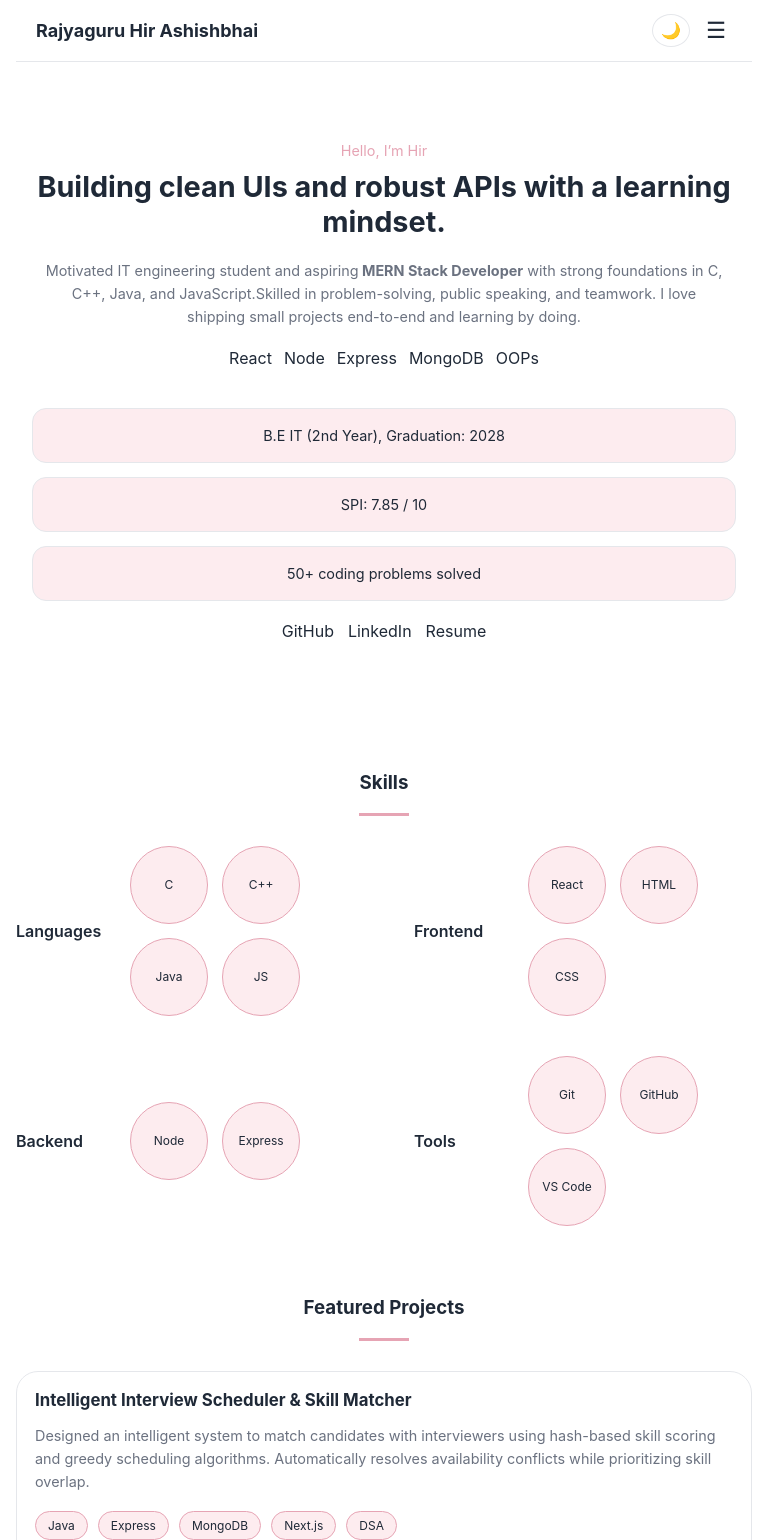
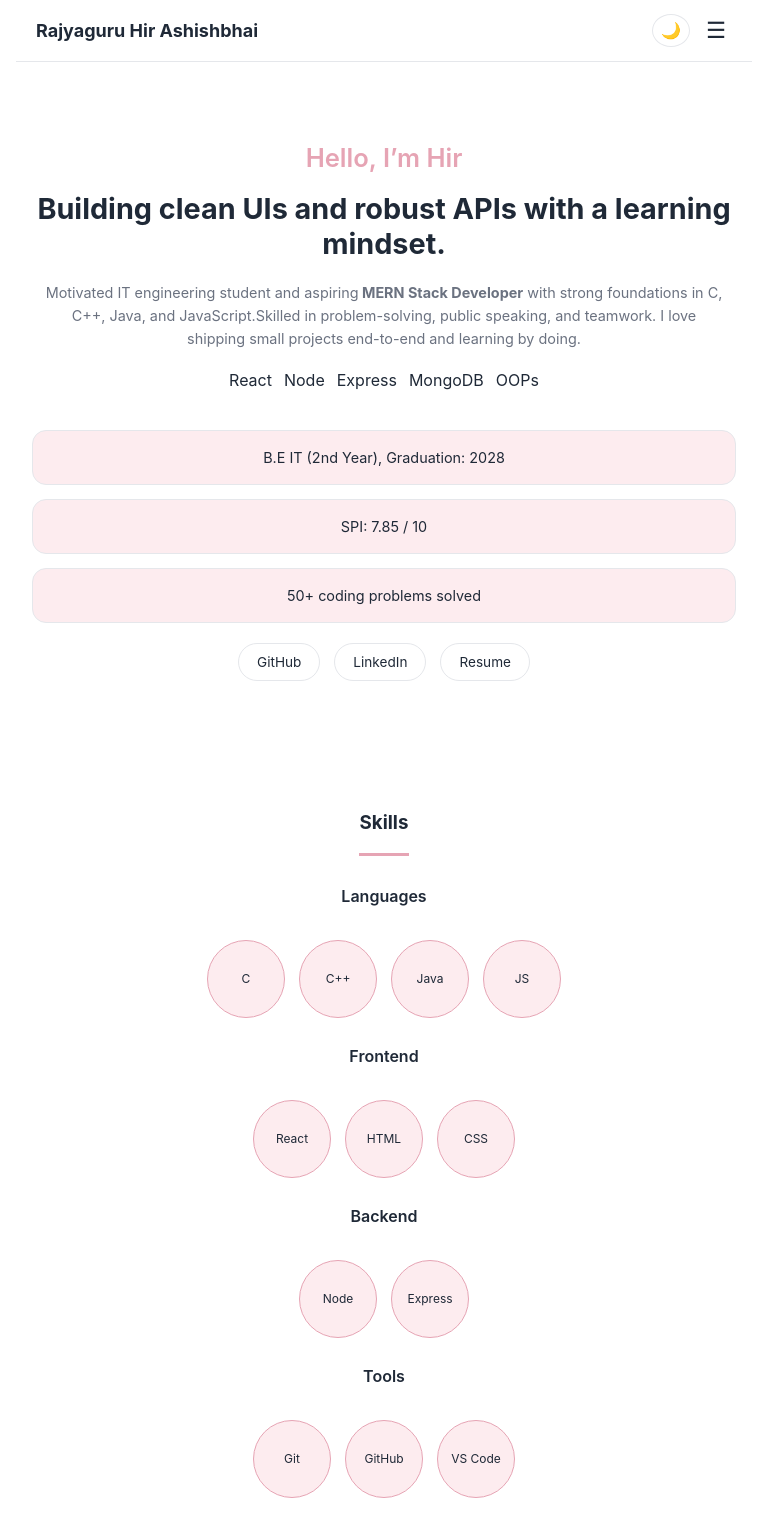
Before and after one commit to H-1709/portfolio-react, a React (Vite) app: page / in a window 768 px wide. Shown: the top 1540 px of the page. Built offline with nearby package versions, Linux system fonts and the light colour scheme; no server answers.

Commit message:
Refactor dark theme and add responsive styles
Moved dark theme CSS variables to use html[data-theme="dark"] selector for better theme management. Improved responsive styles for skill cards and navigation, updated .kicker and .btn styles, and added dark theme support for navbar and buttons.

```diff
--- a/src/components/Header.css
+++ b/src/components/Header.css
@@ -32,9 +32,8 @@ html[data-theme="dark"] {
   z-index: 1000;
   backdrop-filter: blur(14px);
   background: rgba(255, 255, 255, 0.65);
-backdrop-filter: blur(16px);
--webkit-backdrop-filter: blur(16px);
-
+  backdrop-filter: blur(16px);
+  -webkit-backdrop-filter: blur(16px);
   border-bottom: 1px solid var(--border);
 }
 
--- a/src/index.css
+++ b/src/index.css
@@ -1,4 +1,13 @@
 
+html[data-theme="dark"] {
+  --bg: #0f0f14;
+  --text: #f9fafb;
+  --muted: #9ca3af;
+
+  --accent: #f0b6c5;
+  --accent-soft: rgba(240, 182, 197, 0.12);
+  --border: rgba(255, 255, 255, 0.12);
+}
 
 body {
   outline: 5px solid red;
@@ -31,18 +40,8 @@ body {
   --border: #e5e7eb;
 }
 
-/* 🌙 DARK THEME */
-body.dark {
-  --bg: #0f0f14;
-  --text: #f9fafb;
-  --muted: #9ca3af;
 
-  /* darker, muted pinks for contrast */
-  --accent: #f0b6c5;
-  --accent-soft: #2a1f24;
 
-  --border: #262626;
-}
 
 /* Prevent browser default blue links */
 a {
@@ -77,9 +76,15 @@ body {
 }
 
 .kicker {
+  font-size: 1.4rem;
+  font-weight: 600;
   color: var(--accent);
-  font-size: 0.9rem;
-  margin-bottom: 10px;
+  margin-bottom: 18px;
+}
+@media (min-width: 768px) {
+  .kicker {
+    font-size: 1.6rem;
+  }
 }
 
 .hero h2 {
@@ -197,6 +202,8 @@ body {
 
   .nav {
     justify-content: center;
+    gap: 16px;
+
   }
 }
 .project,
@@ -223,6 +230,11 @@ body.dark .repo:hover {
   border: none;
   cursor: pointer;
 }
+html[data-theme="dark"] .navbar {
+  background: rgba(15, 15, 20, 0.7);
+  border-bottom: 1px solid var(--border);
+}
+
 
 @media (max-width: 768px) {
   .hamburger {
@@ -562,3 +574,42 @@ body.dark .repo-card {
     padding: 18px;
   }
 }
+@media (max-width: 768px) {
+  #skills .card {
+    grid-template-columns: 1fr;
+    gap: 28px;
+  }
+
+  .skill-group {
+    flex-direction: column;
+    align-items: center;
+    text-align: center;
+  }
+
+  .skill-title {
+    min-width: unset;
+    margin-bottom: 10px;
+  }
+
+  .skill-chips {
+    justify-content: center;
+  }
+}
+.btn {
+  padding: 10px 18px;
+  border-radius: 999px;
+  border: 1px solid var(--border);
+  font-size: 0.85rem;
+  background: transparent;
+  color: var(--text);
+  transition: all 0.25s ease;
+}
+
+.btn:hover {
+  border-color: var(--accent);
+  color: var(--accent);
+  transform: translateY(-2px);
+}
+html[data-theme="dark"] .btn {
+  border-color: rgba(255, 255, 255, 0.18);
+}
```
